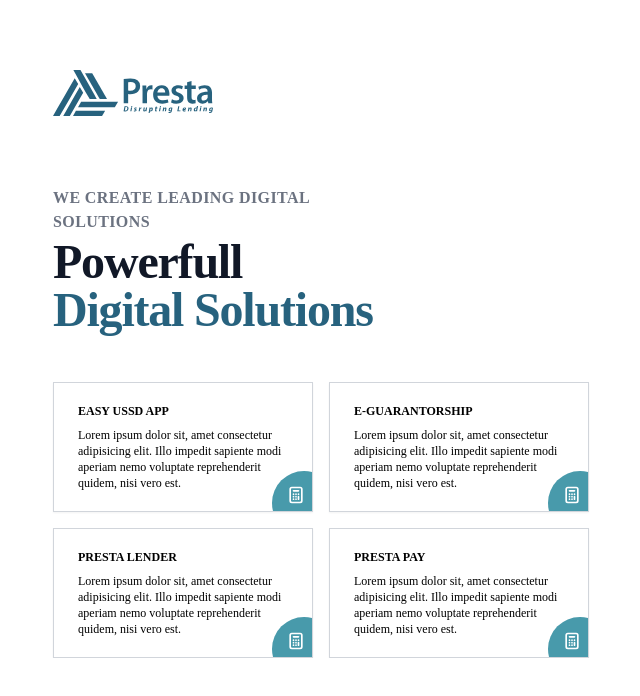
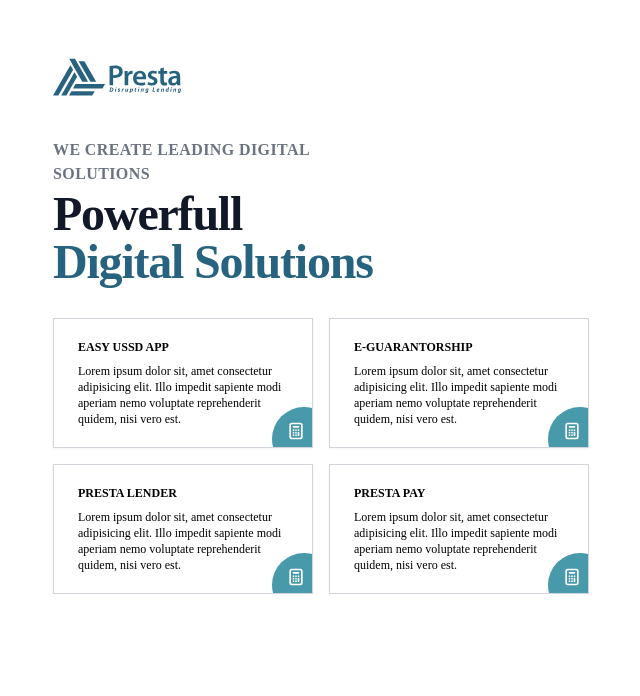
Before and after one commit to morgan4080/landing-presta, a plain HTML site: page index.html in a window 1280 px wide. Shown: the whole page, without its empty margins (27-667 px from the left). Drawn offline with nearby package versions, Linux system fonts and the light colour scheme.

Commit message:
1 file modified

```diff
--- a/index.html
+++ b/index.html
@@ -38,8 +38,8 @@
     <section class="max-w-7xl w-full mx-auto px-4 sm:px-6 lg:px-8 pb-20">
       <div class="px-6 overflow-hidden sm:px-12">
         <div class="relative md:grid md:grid-cols-2 md:gap-12">
-          <div class="pt-16">
-            <svg class="w-40" xmlns="http://www.w3.org/2000/svg" width="202.103" height="58.056" viewBox="0 0 202.103 58.056">
+          <div class="pt-12">
+            <svg class="w-32" xmlns="http://www.w3.org/2000/svg" width="202.103" height="58.056" viewBox="0 0 202.103 58.056">
               <g transform="translate(-140.645 -98.449)">
                 <g transform="translate(140.645 98.449)">
                   <g transform="translate(25.725 0)">
@@ -102,14 +102,14 @@
                 </g>
               </g>
             </svg>
-            <h1 class="mt-16">
+            <h1 class="mt-8">
               <span class="block text-sm font-semibold uppercase tracking-wide text-gray-500 sm:text-base lg:text-sm xl:text-base">We create leading digital<br> solutions</span>
               <span class="mt-1 block text-4xl tracking-tight font-extrabold sm:text-5xl">
                 <span class="block text-gray-900">Powerfull</span>
                 <span class="block text-blue-presta4">Digital Solutions</span>
               </span>
             </h1>
-            <div class="grid grid-cols-1 gap-4 sm:grid-cols-2 mt-12">
+            <div class="grid grid-cols-1 gap-4 sm:grid-cols-2 mt-8">
 
               <div
                 class="
```
